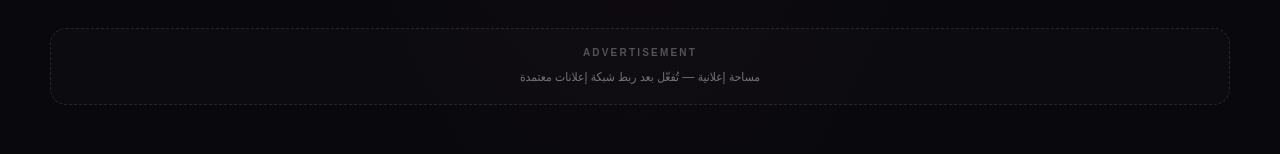
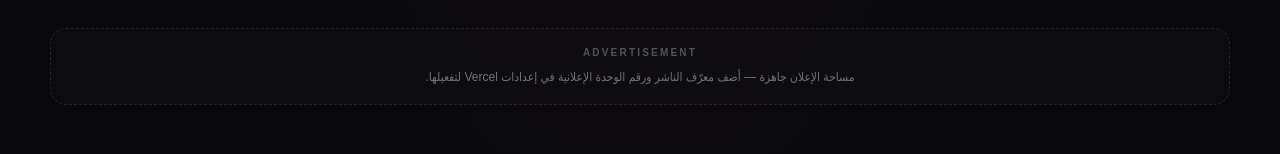
Before and after one commit to mahr18/Mimi, a Next.js app: page / in a window 1280 px wide. Shown: the part 744-898 px from the top of the page. Built offline with nearby package versions, Linux system fonts and the light colour scheme; no server answers.

Commit message:
feat: add configurable AdSense placement

```diff
--- a/app/page.tsx
+++ b/app/page.tsx
@@ -1,7 +1,11 @@
 "use client";
 import Link from "next/link";
+import Script from "next/script";
 import { Clapperboard, Search, Play, Sparkles, ChevronLeft, Heart, Languages, Zap } from "lucide-react";
 import { TurkishCatalog } from "@/components/turkish-catalog";
+
+const adsClient = process.env.NEXT_PUBLIC_ADSENSE_CLIENT;
+const adsSlot = process.env.NEXT_PUBLIC_ADSENSE_SLOT;
 
 export default function HomePage() {
   return <main className="site-shell min-h-screen">
@@ -25,7 +29,7 @@ export default function HomePage() {
       </div>
     </section>
     <section className="container pt-8"><div className="grid gap-3 sm:grid-cols-3">{[{label:"مسلسلات تركية",icon:Clapperboard},{label:"الأكثر بحثًا",icon:Sparkles},{label:"أعمال جديدة",icon:Zap}].map(({label,icon:Icon})=><a key={label} href="#discover" className="quick-tile group flex items-center justify-between rounded-2xl border border-white/[.07] bg-white/[.025] p-4 hover:border-rose-400/30"><span className="flex items-center gap-3"><span className="grid h-10 w-10 place-items-center rounded-xl bg-white/[.05] text-rose-300"><Icon size={18}/></span><span className="text-sm font-bold">{label}</span></span><ChevronLeft size={16} className="text-zinc-600"/></a>)}</div></section>
-    <div className="container py-8"><div className="ad-slot rounded-2xl px-4 py-4 text-center"><span className="mb-1 block text-[10px] font-bold tracking-[.22em] text-zinc-600">ADVERTISEMENT</span><span className="text-xs text-zinc-500">مساحة إعلانية — تُفعّل بعد ربط شبكة إعلانات معتمدة</span></div></div>
+    <div className="container py-8">{adsClient && adsSlot ? <div className="ad-slot min-h-[100px] overflow-hidden rounded-2xl px-3 py-3 text-center"><span className="mb-2 block text-[10px] font-bold tracking-[.22em] text-zinc-600">إعلان</span><Script id="vip-tv-adsense" async src={`https://pagead2.googlesyndication.com/pagead/js/adsbygoogle.js?client=${adsClient}`} crossOrigin="anonymous" strategy="afterInteractive" onReady={() => { try { const adsWindow = window as Window & { adsbygoogle?: Record<string, unknown>[] }; (adsWindow.adsbygoogle ||= []).push({}); } catch {} }} /><ins className="adsbygoogle" style={{ display: "block", minHeight: 70 }} data-ad-client={adsClient} data-ad-slot={adsSlot} data-ad-format="auto" data-full-width-responsive="true" /></div> : <div className="ad-slot rounded-2xl px-4 py-4 text-center"><span className="mb-1 block text-[10px] font-bold tracking-[.22em] text-zinc-600">ADVERTISEMENT</span><span className="text-xs text-zinc-500">مساحة الإعلان جاهزة — أضف معرّف الناشر ورقم الوحدة الإعلانية في إعدادات Vercel لتفعيلها.</span></div>}</div>
     <section id="latest" className="container scroll-mt-24 pt-4"><div className="mb-5"><p className="mb-2 text-xs font-bold tracking-wide text-rose-300">مكتبة متجددة</p><h2 className="text-2xl font-black tracking-tight sm:text-3xl">اكتشف مسلسلك القادم</h2><p className="mt-2 text-sm leading-7 text-zinc-500">ملصقات وقصص وتفاصيل من قاعدة بيانات مباشرة، وليست أسماء تجريبية.</p></div></section>
     <TurkishCatalog/>
     <section id="about" className="container pb-12 pt-4"><div className="rounded-3xl border border-white/[.07] bg-gradient-to-l from-rose-500/[.07] via-white/[.025] to-transparent p-6 sm:p-8"><div className="flex flex-col gap-5 sm:flex-row sm:items-center sm:justify-between"><div className="max-w-2xl"><p className="text-xs font-bold text-rose-300">VIP TV</p><h2 className="mt-2 text-xl font-black">واجهة بسيطة. بحث أوضح. تفاصيل أكثر.</h2><p className="mt-2 text-sm leading-7 text-zinc-400">نعرض بيانات المسلسلات والحلقات من مصادر معلوماتية، ونربط المشاهدة فقط عند توفر مصدر مخوّل. تشغيل الإعلانات الفعلية يتطلب ربط حساب شبكة إعلانية والموافقة على الموقع.</p></div><a href="#discover" className="inline-flex shrink-0 items-center justify-center gap-2 rounded-xl border border-white/10 px-4 py-3 text-sm font-bold hover:bg-white/[.06]"><Search size={16}/> ابحث الآن</a></div></div></section>
```
